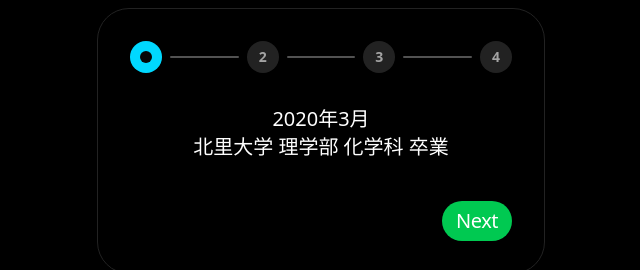
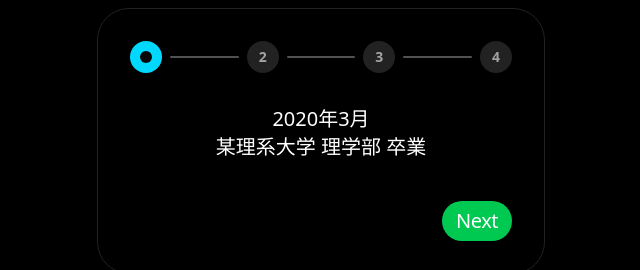
Before and after one commit to nishizawa-ryunosuke/portfolio, a Next.js app: page /home in a window 1280 px wide. Shown: the part 1260-1530 px from the top of the page, without its empty margins (319-959 px from the left). Built offline with nearby package versions, Linux system fonts and the light colour scheme.

Commit message:
学歴修正

```diff
--- a/src/components/feature/home/Profile.tsx
+++ b/src/components/feature/home/Profile.tsx
@@ -60,7 +60,7 @@
           <Stepper initialStep={1} backButtonText="Back" nextButtonText="Next">
             <Step>
               <p>2020年3月</p>
-              <p>北里大学 理学部 化学科 卒業</p>
+              <p>某理系大学 理学部 卒業</p>
             </Step>
             <Step>
               <p>2020年4月～2022年1月</p>
```
